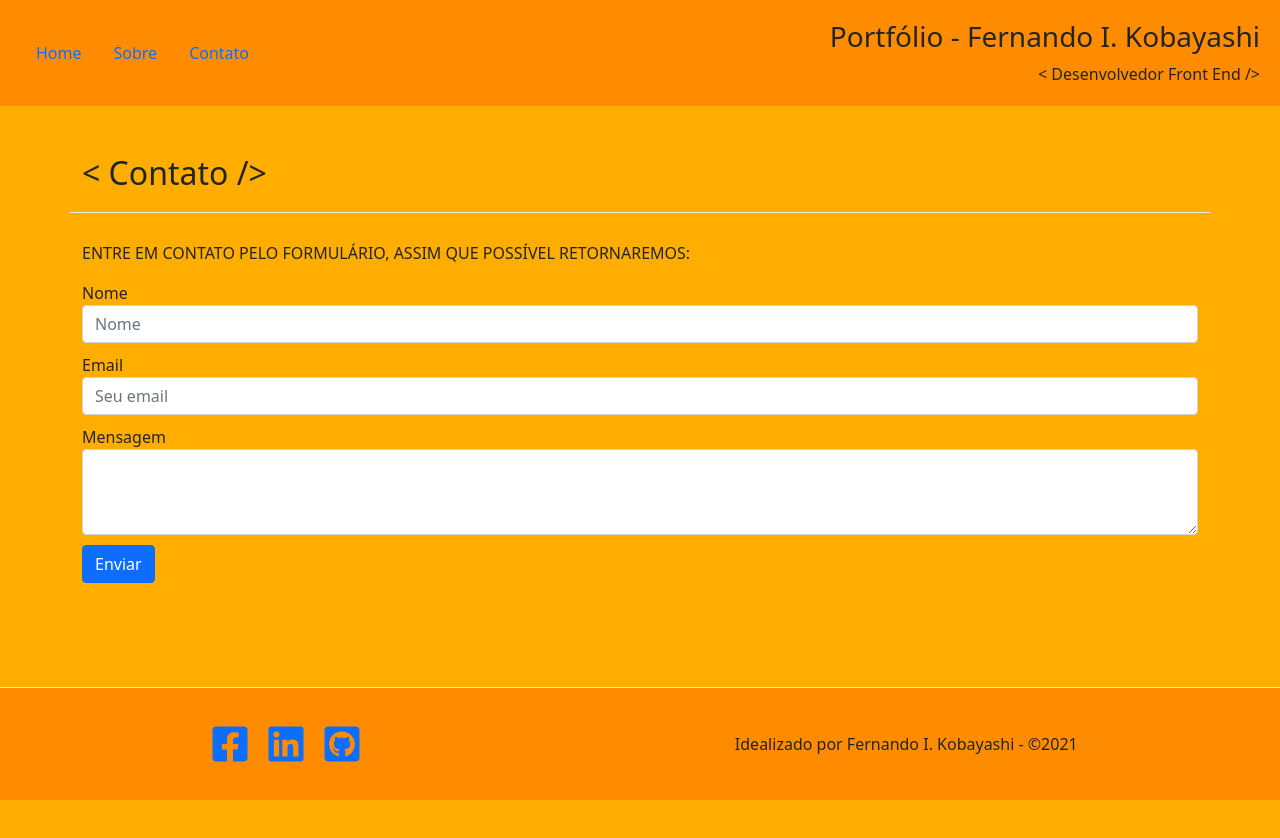
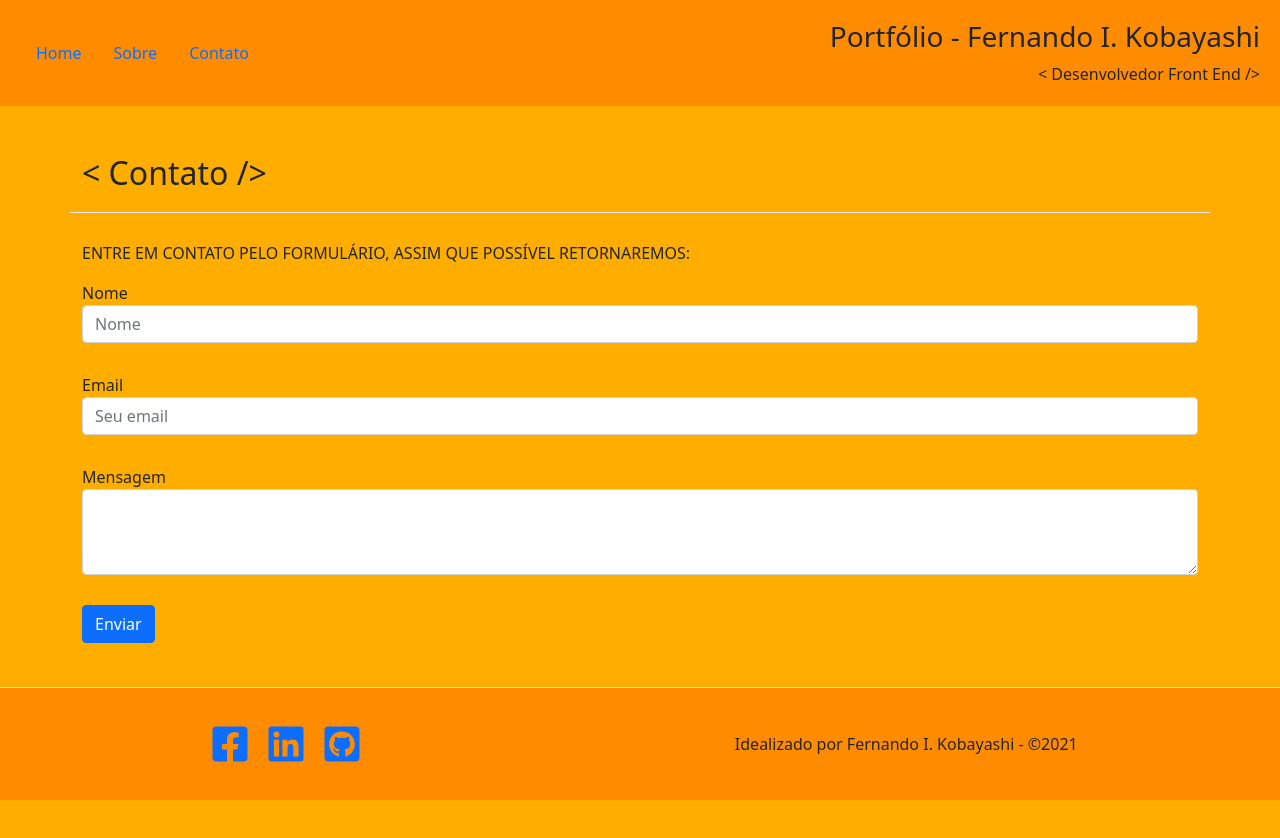
Before and after one commit to fikobayashi/portfolio, a Next.js app: page /components/contato in a window 1280 px wide. Shown: the top 838 px of the page. Built offline with nearby package versions, Linux system fonts and the light colour scheme.

Commit message:
margem_bt_enviar

```diff
--- a/styles/contato.css
+++ b/styles/contato.css
@@ -1,6 +1,6 @@
 
 .form-group {
-    margin-bottom: 10px;
+    margin-bottom: 30px;
 }
 
 @media (max-width: 1366px) {
```
